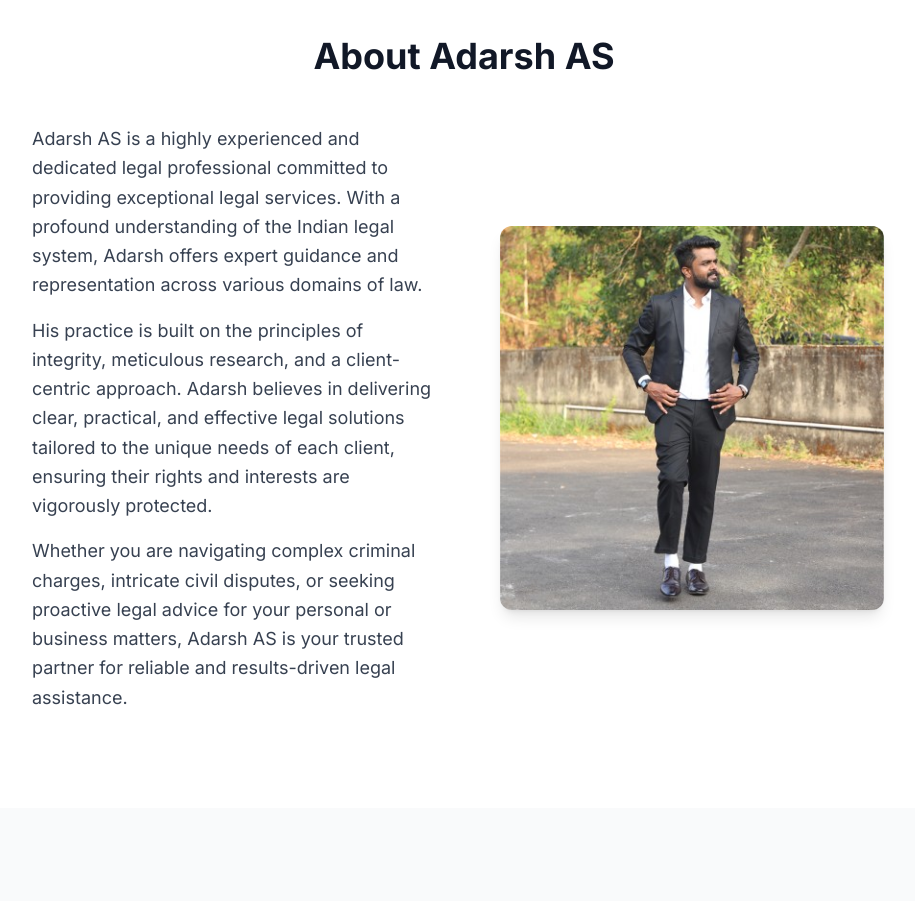
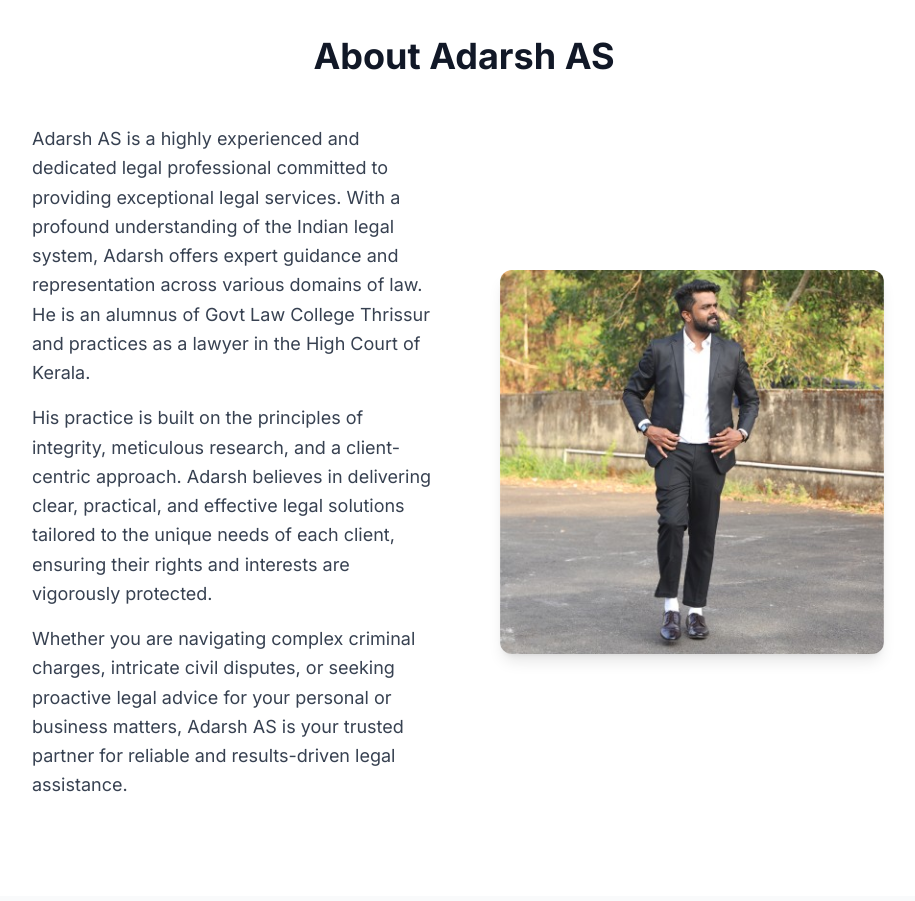
Before and after one commit to itsmeakhil13/adarsh.github.io, a plain HTML site: page index.html in a window 1280 px wide. Shown: the part 860-1761 px from the top of the page, without its empty margins (176-1091 px from the left). Drawn offline with nearby package versions, Linux system fonts and the light colour scheme.

Commit message:
Update index.html

```diff
--- a/index.html
+++ b/index.html
@@ -73,7 +73,7 @@
             <div class="grid md:grid-cols-2 gap-12 items-center">
                 <div class="text-lg leading-relaxed text-gray-700 space-y-4">
                     <p>
-                        Adarsh AS is a highly experienced and dedicated legal professional committed to providing exceptional legal services. With a profound understanding of the Indian legal system, Adarsh offers expert guidance and representation across various domains of law.
+                        Adarsh AS is a highly experienced and dedicated legal professional committed to providing exceptional legal services. With a profound understanding of the Indian legal system, Adarsh offers expert guidance and representation across various domains of law. He is an alumnus of Govt Law College Thrissur and practices as a lawyer in the High Court of Kerala.
                     </p>
                     <p>
                         His practice is built on the principles of integrity, meticulous research, and a client-centric approach. Adarsh believes in delivering clear, practical, and effective legal solutions tailored to the unique needs of each client, ensuring their rights and interests are vigorously protected.
```
